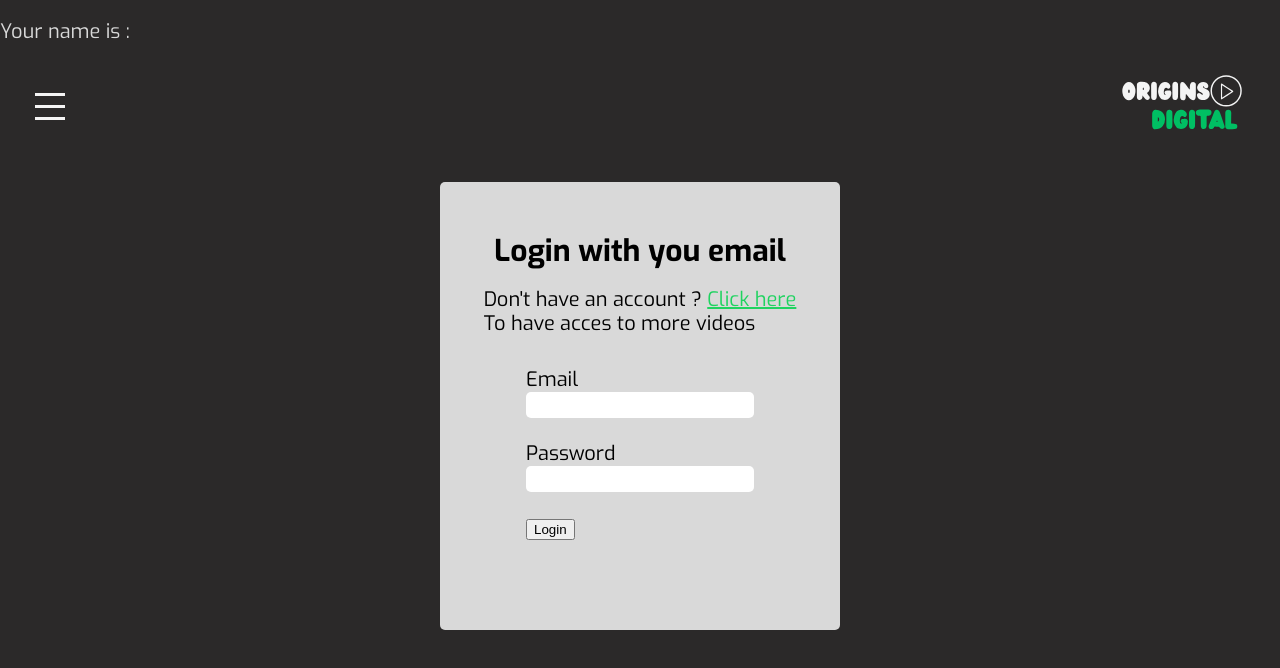
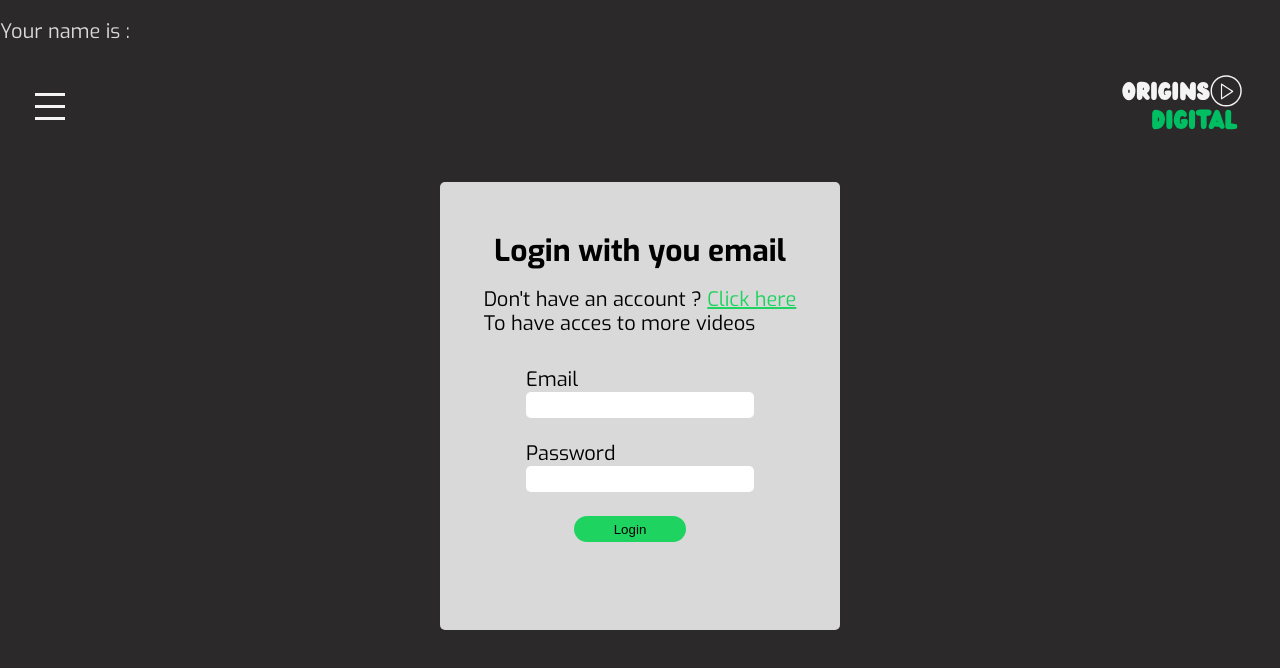
Before and after one commit to WildCodeSchool-2024-02/WildCodeSchool-2024-02-JS-Remote-JavaScrypte-P3-DigiCode, a React (Vite) app in the folder client/: page /login in a window 1280 px wide. Shown: the top 668 px of the page. Built offline with nearby package versions, Linux system fonts and the light colour scheme; no server answers.

Commit message:
fix: css

```diff
--- a/client/src/pages/loginpage/LoginPage.jsx
+++ b/client/src/pages/loginpage/LoginPage.jsx
@@ -108,7 +108,9 @@
           )}{" "}
         </div>
 
-        <button type="submit">Login</button>
+        <button className="login-button" type="submit">
+          Login
+        </button>
       </form>
     </section>
   );
```
